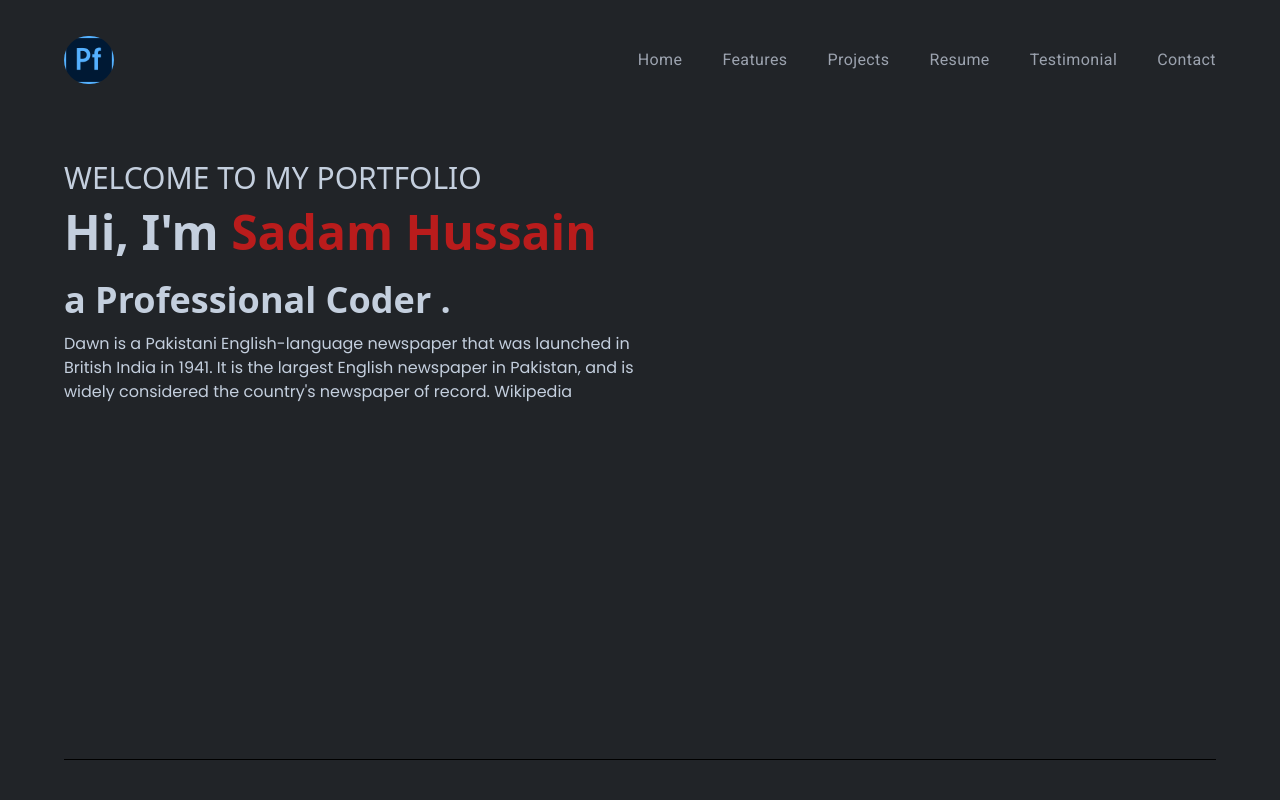
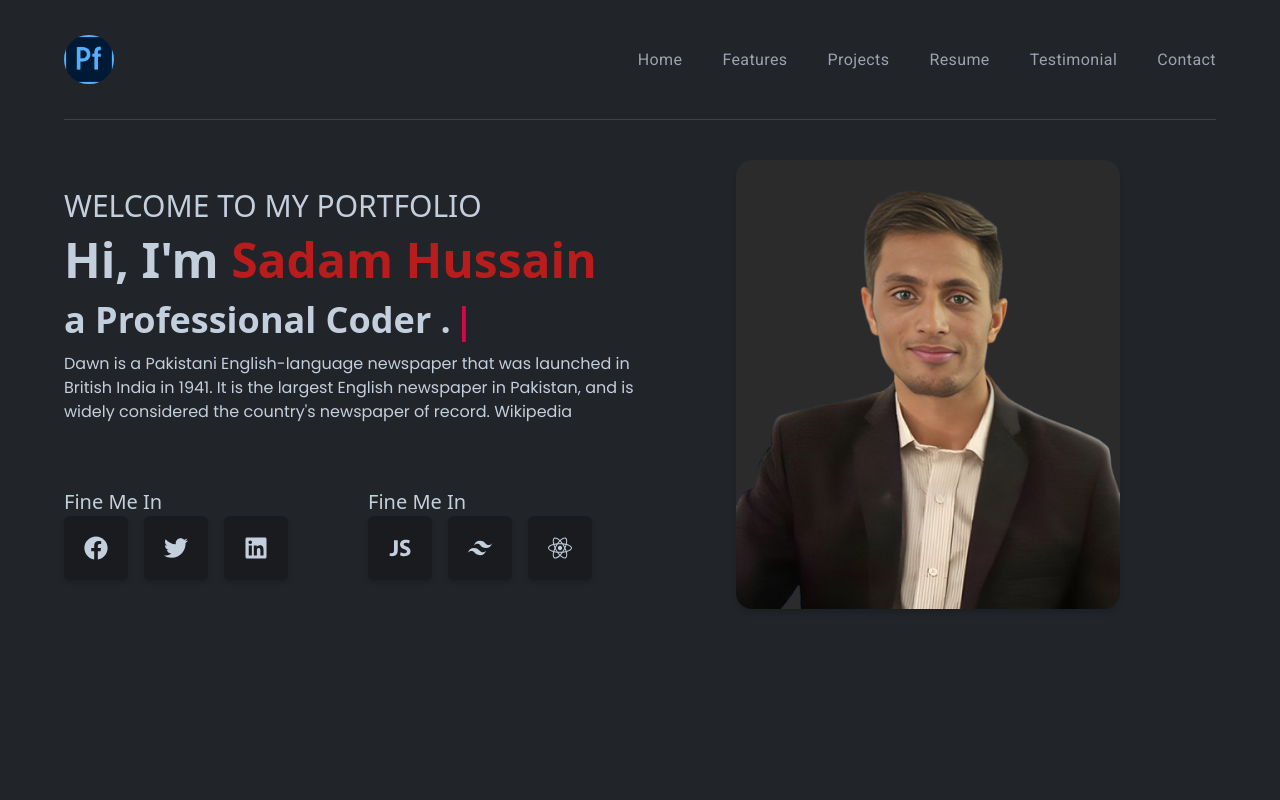
Before and after one commit to shammon5787/portfolio, a React (Vite) app: page / in a window 1280 px wide. Shown: the top 800 px of the page. Built offline with nearby package versions, Linux system fonts and the light colour scheme.

Commit message:
modules changes

```diff
--- a/package.json
+++ b/package.json
@@ -12,6 +12,7 @@
   "dependencies": {
     "react": "^18.3.1",
     "react-dom": "^18.3.1",
+    "react-icons": "^5.2.1",
     "react-scroll": "^1.9.0",
     "react-simple-typewriter": "^5.0.1"
   },
--- a/src/Components/Banner/Banner.jsx
+++ b/src/Components/Banner/Banner.jsx
@@ -1,36 +1,21 @@
 import React from 'react'
-import { useTypewriter, Cursor } from 'react-simple-typewriter'
+import img from '../../assets/images/pro.png'
+
+import LeftBanner from './LeftBanner';
 
 const Banner = () => {
 
-    const [text] = useTypewriter({
-        words: ["Professional Coder " , "Full Stack Developer", "UI Designer"],
-        loop:true,
-        typeSpeed: 20,
-        deleteSpeed: 15,
-        delaySpeed: 1000,
-    })
+
 
     return (
-        <section id='home' className='w-full h-[80vh] pt-10 pb-20 items-center border-black border-b-[1px]'>
-            <div>
-
-            </div>
-            <div className='w-1/2'>
-                <div className='flex flex-col gap-3'>
-                    <h1 className='uppercase text-3xl font-normal'>welcome to my portfolio</h1>
-                    <h1 className='text-5xl font-bold'>Hi, I'm {" "}
-                        <span className='text-red-700 capitalize'>Sadam Hussain</span>
-                    </h1>
-                    <h1 className='text-4xl text-lightText font-bold mt-3'>a <span>{text}.</span>
-                    <Cursor cursorBlinking = "false" cursorStyle ="|" cursorColor='#ff014f' />
-                    </h1>
-                    <p className='font-bodyFont'>Dawn is a Pakistani English-language newspaper that was launched in British India in 1941. It is the largest English newspaper in Pakistan, and is widely considered the country's newspaper of record. Wikipedia</p>
+        <section id='home' className='w-full pt-10 h-[100vh]  pb-20 items-center border-black border-b-[1px]'>
+            <div className='flex items-center justify-between'>
+                <div className='w-1/2 flex flex-col gap-16'>
+                    <LeftBanner />
                 </div>
-            </div>
-            <div className='w-1/2'>
-
-            </div>
+                <div className='w-1/2 items-center justify-center flex'>
+                    <img className='w-[30vw] rounded-2xl shadow-md ' src={img} alt="" />
+                </div></div>
         </section>
     )
 }
--- /dev/null
+++ b/src/Components/Banner/LeftBanner.jsx
@@ -0,0 +1,61 @@
+import React from 'react'
+import { useTypewriter, Cursor } from 'react-simple-typewriter'
+import { FaFacebook, FaTwitter, FaLinkedin, FaReact } from "react-icons/fa";
+import { IoLogoJavascript } from "react-icons/io";
+import { SiTailwindcss } from "react-icons/si";
+
+const LeftBanner = () => {
+    const [text] = useTypewriter({
+        words: ["Professional Coder ", "Full Stack Developer", "UI Designer"],
+        loop: true,
+        typeSpeed: 20,
+        deleteSpeed: 15,
+        delaySpeed: 1000,
+    })
+    return (
+        <>
+            <div className='flex flex-col gap-3'>
+                <h1 className='uppercase text-3xl font-normal'>welcome to my portfolio</h1>
+                <h1 className='text-5xl font-bold'>Hi, I'm {" "}
+                    <span className='text-red-700 capitalize'>Sadam Hussain</span>
+                </h1>
+                <h1 className='text-4xl text-lightText font-bold mt-1'>a <span>{text}.</span>
+                    <Cursor cursorBlinking="false" cursorStyle="|" cursorColor='#ff014f' />
+                </h1>
+                <p className='font-bodyFont'>Dawn is a Pakistani English-language newspaper that was launched in British India in 1941. It is the largest English newspaper in Pakistan, and is widely considered the country's newspaper of record. Wikipedia</p>
+            </div>
+            <div className='flex gap-20'>
+                <div>
+                    <h1 className='text-lightText text-xl'>Fine Me In</h1>
+                    <div className='flex gap-4 items-center '>
+                        <span className='bannerIcon'>
+                            <FaFacebook />
+                        </span>
+                        <span className='bannerIcon'>
+                            <FaTwitter />
+                        </span>
+                        <span className='bannerIcon'>
+                            <FaLinkedin />
+                        </span>
+                    </div>
+                </div>
+                <div>
+                    <h1 className='text-lightText text-xl'>Fine Me In</h1>
+                    <div className='flex gap-4 items-center '>
+                        <span className='bannerIcon'>
+                            <IoLogoJavascript />
+                        </span>
+                        <span className='bannerIcon'>
+                            <SiTailwindcss />
+                        </span>
+                        <span className='bannerIcon'>
+                            <FaReact />
+                        </span>
+                    </div>
+                </div>
+            </div>
+        </>
+    )
+}
+
+export default LeftBanner
--- a/src/Components/Navbar/Navbar.jsx
+++ b/src/Components/Navbar/Navbar.jsx
@@ -5,7 +5,7 @@ import { Link } from 'react-scroll'
 
 const Navbar = () => {
     return (
-        <div className='w-full h-[15vh] mx-auto items-center justify-between flex font-titleFont sticky'>
+        <div className='w-full h-[15vh] mx-auto items-center justify-between flex font-titleFont border-b-[1px] border-b-gray-700'>
             <img className='w-[50px] rounded-full cursor-pointer ' src={logo} alt="" />
             <div>
                 <ul className='flex items-center gap-10'>
--- a/src/index.css
+++ b/src/index.css
@@ -5,3 +5,9 @@
 @tailwind base;
 @tailwind components;
 @tailwind utilities;
+
+@layer components{
+    .bannerIcon{
+        @apply w-16 h-16 bg-black bg-opacity-25 text-2xl items-center justify-center rounded-md shadow-md text-center hover:bg-opacity-40 transition-all duration-500 cursor-pointer hover:*:translate-y-1 hover:text-designColor flex
+    }
+}
```
Also changed, not shown: src/assets/images/pro.png (added), 1 other file (tests, documents, lock files or other folders).
